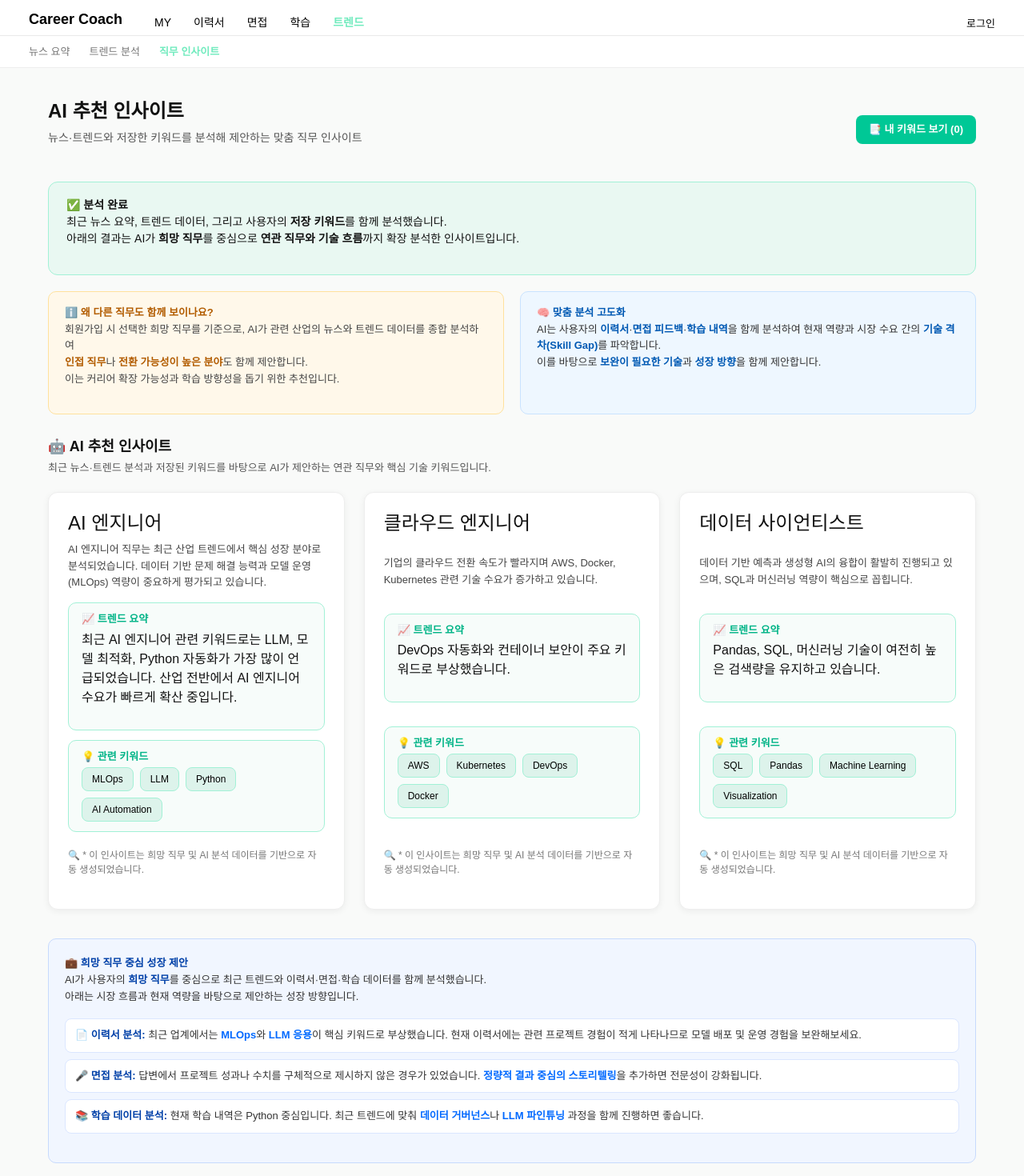
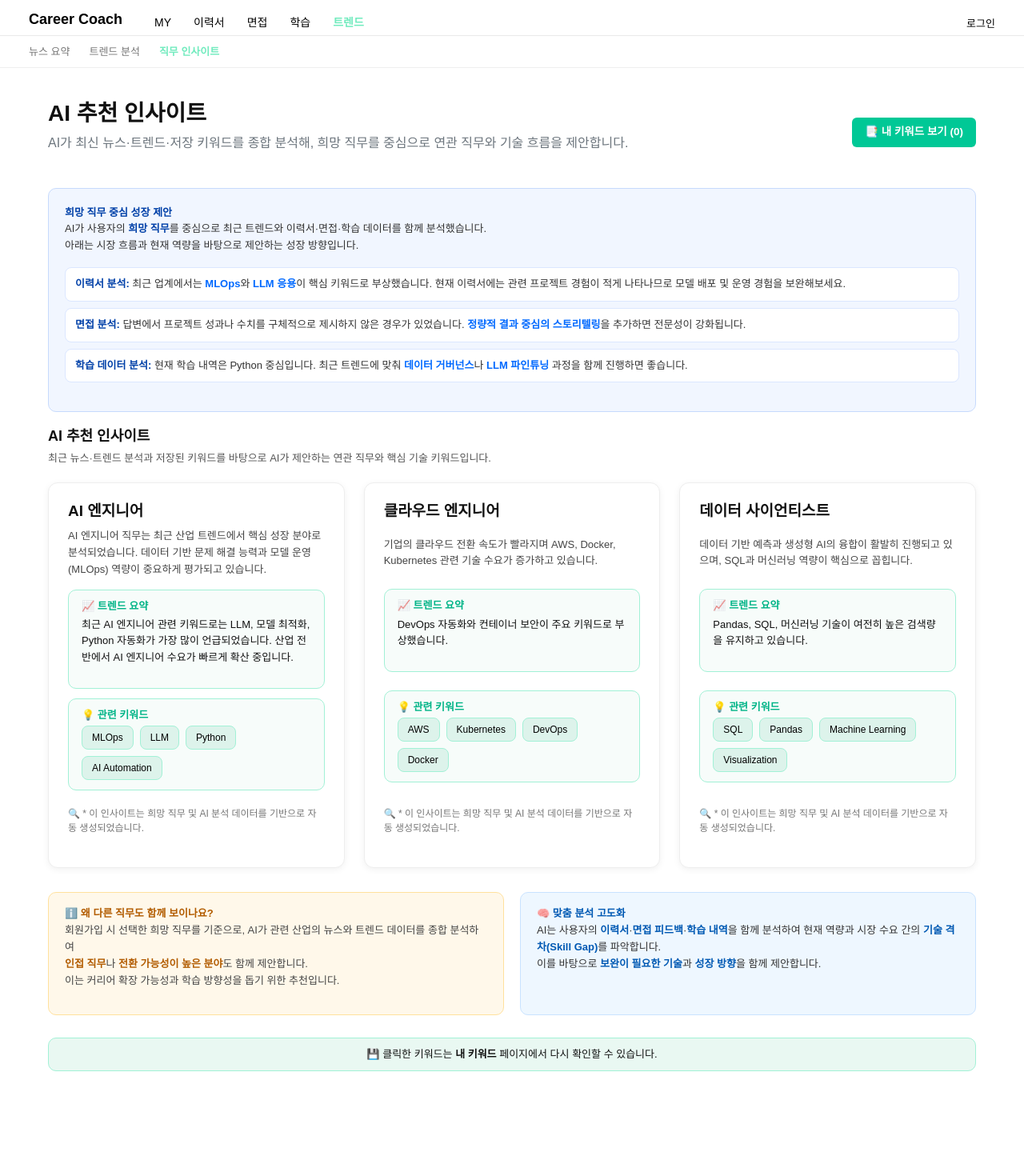
Before and after one commit to llbk-team/llbky-front, a Vue app: page /trend/insight in a window 1280 px wide. Shown: the top 1470 px of the page at 80% size. After the commit the page ends 1399 px from the top, so only its background shows below. Built offline with nearby package versions, Linux system fonts and the light colour scheme; a web font is replaced by a local one.

Commit message:
style: 트렌드 CSS 수정

```diff
--- a/src/views/trend/Insight.vue
+++ b/src/views/trend/Insight.vue
@@ -4,49 +4,44 @@
     <div class="header">
       <div class="title-section">
         <h2>AI 추천 인사이트</h2>
-        <p>뉴스·트렌드와 저장한 키워드를 분석해 제안하는 맞춤 직무 인사이트</p>
+        <p>AI가 최신 뉴스·트렌드·저장 키워드를 종합 분석해,
+          희망 직무를 중심으로 연관 직무와 기술 흐름을 제안합니다.</p>
       </div>
       <router-link to="/trend/saved" class="saved-btn">
         📑 내 키워드 보기 ({{ savedCount }})
       </router-link>
     </div>
 
-    <!-- 분석 완료 안내 -->
-    <div class="notice-box">
+    <!-- 💼 희망 직무 중심 성장 제안 -->
+    <div class="career-analysis-box">
       <p>
-        ✅ <strong>분석 완료</strong><br />
-        최근 뉴스 요약, 트렌드 데이터, 그리고 사용자의 <strong>저장 키워드</strong>를 함께 분석했습니다.<br />
-        아래의 결과는 AI가 <strong>희망 직무</strong>를 중심으로 <strong>연관 직무와 기술 흐름</strong>까지 확장 분석한 인사이트입니다.
+        <strong>희망 직무 중심 성장 제안</strong><br />
+        AI가 사용자의 <strong>희망 직무</strong>를 중심으로 최근 트렌드와
+        이력서·면접·학습 데이터를 함께 분석했습니다.<br />
+        아래는 시장 흐름과 현재 역량을 바탕으로 제안하는 성장 방향입니다.
       </p>
-    </div>
 
-    <!-- 📊 두 개의 가로 박스 (이유 + 고도화) -->
-    <div class="dual-info-box">
-      <!-- 왼쪽: 왜 다른 직무도 함께 보이나요 -->
-      <div class="context-box">
-        <p>
-          ℹ️ <strong>왜 다른 직무도 함께 보이나요?</strong><br />
-          회원가입 시 선택한 희망 직무를 기준으로, AI가 관련 산업의 뉴스와 트렌드 데이터를 종합 분석하여<br />
-          <strong>인접 직무</strong>나 <strong>전환 가능성이 높은 분야</strong>도 함께 제안합니다.<br />
-          이는 커리어 확장 가능성과 학습 방향성을 돕기 위한 추천입니다.
-        </p>
-      </div>
-
-      <!-- 오른쪽: 맞춤 분석 고도화 -->
-      <div class="personal-context-box">
-        <p>
-          🧠 <strong>맞춤 분석 고도화</strong><br />
-          AI는 사용자의 <strong>이력서</strong>·<strong>면접 피드백</strong>·<strong>학습 내역</strong>을 함께 분석하여
-          현재 역량과 시장 수요 간의 <strong>기술 격차(Skill Gap)</strong>를 파악합니다.<br />
-          이를 바탕으로 <strong>보완이 필요한 기술</strong>과
-          <strong>성장 방향</strong>을 함께 제안합니다.
-        </p>
-      </div>
+      <ul class="feedback-list">
+        <li>
+          <strong> 이력서 분석:</strong> 최근 업계에서는
+          <b>MLOps</b>와 <b>LLM 응용</b>이 핵심 키워드로 부상했습니다.
+          현재 이력서에는 관련 프로젝트 경험이 적게 나타나므로
+          모델 배포 및 운영 경험을 보완해보세요.
+        </li>
+        <li>
+          <strong> 면접 분석:</strong> 답변에서 프로젝트 성과나 수치를 구체적으로 제시하지 않은 경우가 있었습니다.
+          <b>정량적 결과 중심의 스토리텔링</b>을 추가하면 전문성이 강화됩니다.
+        </li>
+        <li>
+          <strong> 학습 데이터 분석:</strong> 현재 학습 내역은 Python 중심입니다.
+          최근 트렌드에 맞춰 <b>데이터 거버넌스</b>나 <b>LLM 파인튜닝</b> 과정을 함께 진행하면 좋습니다.
+        </li>
+      </ul>
     </div>
 
     <!-- 🤖 AI 추천 인사이트 -->
     <div class="recommend-section">
-      <h3>🤖 AI 추천 인사이트</h3>
+      <h3> AI 추천 인사이트</h3>
       <p class="sub-desc">
         최근 뉴스·트렌드 분석과 저장된 키워드를 바탕으로
         AI가 제안하는 연관 직무와 핵심 기술 키워드입니다.
@@ -79,31 +74,28 @@
       </div>
     </div>
 
-    <!-- 💼 희망 직무 중심 성장 제안 -->
-    <div class="career-analysis-box">
-      <p>
-        💼 <strong>희망 직무 중심 성장 제안</strong><br />
-        AI가 사용자의 <strong>희망 직무</strong>를 중심으로 최근 트렌드와
-        이력서·면접·학습 데이터를 함께 분석했습니다.<br />
-        아래는 시장 흐름과 현재 역량을 바탕으로 제안하는 성장 방향입니다.
-      </p>
+    <!-- 📊 두 개의 가로 박스 (이유 + 고도화) -->
+    <div class="dual-info-box">
+      <!-- 왼쪽: 왜 다른 직무도 함께 보이나요 -->
+      <div class="context-box">
+        <p>
+          ℹ️ <strong>왜 다른 직무도 함께 보이나요?</strong><br />
+          회원가입 시 선택한 희망 직무를 기준으로, AI가 관련 산업의 뉴스와 트렌드 데이터를 종합 분석하여<br />
+          <strong>인접 직무</strong>나 <strong>전환 가능성이 높은 분야</strong>도 함께 제안합니다.<br />
+          이는 커리어 확장 가능성과 학습 방향성을 돕기 위한 추천입니다.
+        </p>
+      </div>
 
-      <ul class="feedback-list">
-        <li>
-          <strong>📄 이력서 분석:</strong> 최근 업계에서는
-          <b>MLOps</b>와 <b>LLM 응용</b>이 핵심 키워드로 부상했습니다.
-          현재 이력서에는 관련 프로젝트 경험이 적게 나타나므로
-          모델 배포 및 운영 경험을 보완해보세요.
-        </li>
-        <li>
-          <strong>🎤 면접 분석:</strong> 답변에서 프로젝트 성과나 수치를 구체적으로 제시하지 않은 경우가 있었습니다.
-          <b>정량적 결과 중심의 스토리텔링</b>을 추가하면 전문성이 강화됩니다.
-        </li>
-        <li>
-          <strong>📚 학습 데이터 분석:</strong> 현재 학습 내역은 Python 중심입니다.
-          최근 트렌드에 맞춰 <b>데이터 거버넌스</b>나 <b>LLM 파인튜닝</b> 과정을 함께 진행하면 좋습니다.
-        </li>
-      </ul>
+      <!-- 오른쪽: 맞춤 분석 고도화 -->
+      <div class="personal-context-box">
+        <p>
+          🧠 <strong>맞춤 분석 고도화</strong><br />
+          AI는 사용자의 <strong>이력서</strong>·<strong>면접 피드백</strong>·<strong>학습 내역</strong>을 함께 분석하여
+          현재 역량과 시장 수요 간의 <strong>기술 격차(Skill Gap)</strong>를 파악합니다.<br />
+          이를 바탕으로 <strong>보완이 필요한 기술</strong>과
+          <strong>성장 방향</strong>을 함께 제안합니다.
+        </p>
+      </div>
     </div>
 
     <div class="hint-box">
@@ -177,7 +169,6 @@ const jobs = ref([
 
 <style scoped>
 .insight-page {
-  background: #f9faf9;
   padding: 40px 60px 60px 60px;
   color: #111;
   font-family: "NexonLv1Gothic", sans-serif;
@@ -195,23 +186,23 @@ const jobs = ref([
 }
 
 .title-section h2 {
-  font-size: 24px;
+  font-size: 28px;
   font-weight: 700;
 }
 
 .title-section p {
-  font-size: 14px;
-  color: #555;
-  margin-top: 4px;
+  font-size: 16px;
+  color: #6c757d;
 }
 
 .saved-btn {
   background: #00c896;
   color: #fff;
+  height: 37px;
   font-weight: 600;
-  font-size: 13px;
+  font-size: 13.5px;
   padding: 8px 16px;
-  border-radius: 8px;
+  border-radius: 6px;
   text-decoration: none;
   transition: 0.2s;
 }
@@ -220,22 +211,13 @@ const jobs = ref([
   background: #00b487;
 }
 
-/* Notice */
-.notice-box {
-  background: #e9f8f2;
-  border: 1px solid #a2f1d6;
-  border-radius: 12px;
-  padding: 18px 22px;
-  font-size: 14px;
-  margin-bottom: 20px;
-}
-
 /* Dual Info Section */
 .dual-info-box {
   display: grid;
   grid-template-columns: 1fr 1fr;
   gap: 20px;
-  margin-bottom: 30px;
+  margin-top: 30px;
+  margin-bottom: 20px;
 }
 
 .context-box,
@@ -297,6 +279,14 @@ const jobs = ref([
   transition: 0.2s;
 }
 
+.recommend-card h4 {
+  font-size: 19px;
+  font-weight: 700;   /* 굵기 강화 */
+  margin-bottom: 10px;
+  color: #111;
+}
+
+
 .recommend-card:hover {
   transform: translateY(-4px);
   box-shadow: 0 4px 10px rgba(0, 0, 0, 0.08);
@@ -316,6 +306,11 @@ const jobs = ref([
   border-radius: 10px;
   padding: 12px 16px;
   margin-bottom: 12px;
+}
+
+.trend-box p {
+  font-size: 13px;    /* 기존보다 작고 안정적인 크기 */
+  line-height: 1.55;
 }
 
 .trend-box h5,
@@ -372,11 +367,12 @@ const jobs = ref([
 
 /* Career Analysis Section */
 .career-analysis-box {
+
   background: #f1f6ff;
   border: 1px solid #c7dafd;
   border-radius: 10px;
   padding: 20px;
-  margin-top: 36px;
+  margin-bottom: 20px;
   font-size: 13px;
   color: #333;
   line-height: 1.6;
--- a/src/views/trend/SavedKeyword.vue
+++ b/src/views/trend/SavedKeyword.vue
@@ -9,13 +9,7 @@
 
     <!-- 🔹 키워드 수동 추가 입력창 -->
     <div class="add-keyword-box">
-      <input
-        v-model="newKeyword"
-        @keyup.enter="addKeyword"
-        type="text"
-        class="add-input"
-        placeholder="새 키워드를 입력하세요 (예: PyTorch, LangChain 등)"
-      />
+      <input v-model="newKeyword" @keyup.enter="addKeyword" type="text" class="add-input" placeholder="새 키워드를 입력하세요 (예: PyTorch, LangChain 등)" />
       <button class="add-btn" @click="addKeyword">추가</button>
     </div>
 
@@ -163,21 +157,24 @@ const clearAll = () => {
   flex-direction: column;
   align-items: flex-start;
   gap: 6px;
-  margin-bottom: 16px;
+  margin-bottom: 8px;
 }
+
 .back {
   color: #00c896;
   text-decoration: none;
   font-weight: 600;
   font-size: 14px;
 }
+
 .header h2 {
-  font-size: 22px;
+  font-size: 28px;
   font-weight: 700;
 }
+
 .subtitle {
-  font-size: 13px;
-  color: #666;
+  color: #6c757d;
+  font-size: 16px;
 }
 
 /* Add Keyword */
@@ -185,26 +182,32 @@ const clearAll = () => {
   display: flex;
   align-items: center;
   gap: 10px;
+  margin-top: -50px;
   margin-bottom: 24px;
 }
+
 .add-input {
-  flex: 1;
+  width: 500px;
+  height: 37px;
   border: 1px solid #ccc;
-  border-radius: 8px;
+  border-radius: 6px;
   padding: 8px 12px;
   font-size: 13px;
 }
+
 .add-btn {
   background: #00c896;
   color: #fff;
   border: none;
-  border-radius: 8px;
+  height: 37px;
+  border-radius: 6px;
   padding: 8px 16px;
   font-size: 13px;
   font-weight: 600;
   cursor: pointer;
   transition: 0.2s;
 }
+
 .add-btn:hover {
   background: #00b487;
 }
@@ -215,25 +218,30 @@ const clearAll = () => {
   flex-direction: column;
   gap: 22px;
 }
+
 .category-header {
   display: flex;
   justify-content: space-between;
   align-items: center;
   margin-bottom: 8px;
 }
+
 .category-header h3 {
   font-size: 15px;
   font-weight: 700;
 }
+
 .category-header span {
   font-size: 12px;
   color: #666;
 }
+
 .keyword-list {
   display: flex;
   flex-wrap: wrap;
   gap: 10px;
 }
+
 .keyword-card {
   background: #fff;
   border: 1px solid #a2f1d6;
@@ -243,18 +251,22 @@ const clearAll = () => {
   font-size: 13px;
   transition: 0.2s;
 }
+
 .keyword-card:hover {
   transform: translateY(-2px);
   box-shadow: 0 3px 8px rgba(0, 0, 0, 0.08);
 }
+
 .keyword-card .top {
   display: flex;
   justify-content: space-between;
   align-items: center;
 }
+
 .word {
   font-weight: 600;
 }
+
 .delete-btn {
   background: none;
   border: none;
@@ -262,6 +274,7 @@ const clearAll = () => {
   opacity: 0.6;
   transition: 0.2s;
 }
+
 .delete-btn:hover {
   opacity: 1;
   color: #ff5b5b;
@@ -277,10 +290,12 @@ const clearAll = () => {
   padding: 20px;
   margin-top: 36px;
 }
+
 .stat p {
   font-size: 13px;
   color: #555;
 }
+
 .stat h3 {
   font-size: 17px;
   font-weight: 700;
@@ -292,6 +307,7 @@ const clearAll = () => {
   text-align: right;
   margin-top: 18px;
 }
+
 .clear-all-btn {
   background: #ff5b5b;
   color: white;
@@ -303,6 +319,7 @@ const clearAll = () => {
   cursor: pointer;
   transition: 0.2s;
 }
+
 .clear-all-btn:hover {
   background: #e64e4e;
 }
@@ -315,6 +332,7 @@ const clearAll = () => {
   font-size: 14px;
   font-weight: 500;
 }
+
 .empty-hint {
   font-size: 13px;
   color: #888;
@@ -328,6 +346,7 @@ const clearAll = () => {
   cursor: pointer;
   transition: 0.2s;
 }
+
 .close-icon:hover {
   color: #ff7875;
 }
--- a/src/views/trend/Trend.vue
+++ b/src/views/trend/Trend.vue
@@ -224,15 +224,14 @@ onMounted(async () => {
 
 /* Header */
 .page-title {
-  font-size: 26px;
+  font-size: 28px;
   font-weight: 700;
   color: #111;
   margin-bottom: 6px;
 }
 .page-subtitle {
-  color: #555;
-  font-size: 14px;
-  margin-bottom: 32px;
+  color: #6c757d;
+  font-size: 16px;
 }
 
 /* Summary Cards */
@@ -340,6 +339,11 @@ onMounted(async () => {
   box-shadow: 0 2px 6px rgba(0, 0, 0, 0.04);
   padding: 22px 26px;
 }
+
+.card-header {
+  background: transparent !important;
+}
+
 .card-header h4 {
   font-size: 16px;
   font-weight: 700;
```
Also changed, not shown: src/views/trend/News.vue (+10 -10 lines).
